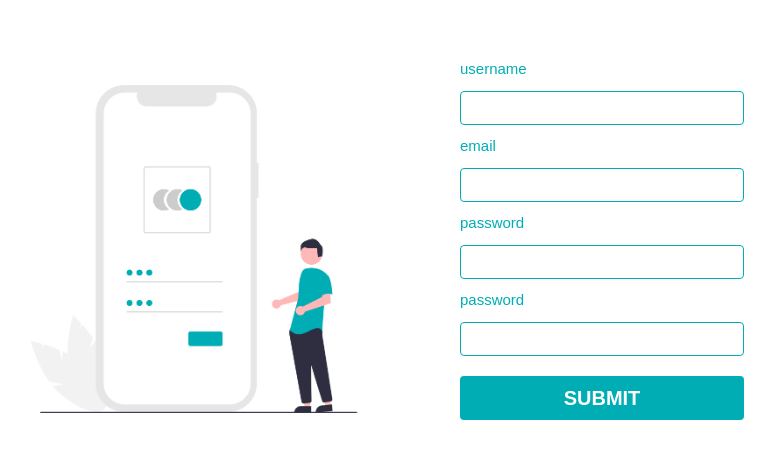
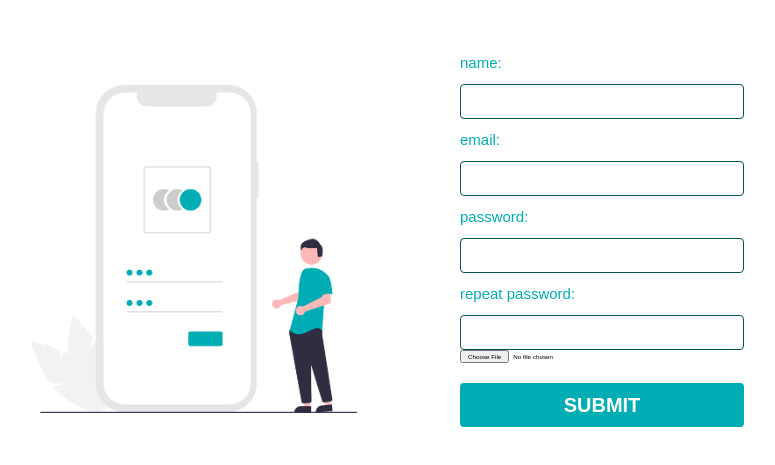
Before and after one commit to hannakozak/event-planner-app, a React (Create React App) app in the folder client/: page /signup in a window 1280 px wide. Shown: the part 151-616 px from the top of the page, without its empty margins (254-1029 px from the left). Built offline with nearby package versions, Linux system fonts and the light colour scheme.

Commit message:
feat: add signup form view

```diff
--- a/client/src/components/SignupForm/SignupForm.styled.ts
+++ b/client/src/components/SignupForm/SignupForm.styled.ts
@@ -1,23 +1,4 @@
 import styled from 'styled-components';
-
-export const InputStyled = styled.input`
-  font-size: ${({ theme }) => theme.fontSize.xxs};
-  border: 1px solid ${({ theme }) => theme.colors.primary3};
-  border-radius: 4px;
-  padding: 0.5rem;
-  font-weight: 500;
-  &:hover,
-  &:active {
-    border: 2px solid ${({ theme }) => theme.colors.primary4};
-  }
-`;
-
-export const LabelStyled = styled.label`
-  font-size: ${({ theme }) => theme.fontSize.xxs};
-  color: ${({ theme }) => theme.colors.primary3};
-  font-weight: 500;
-  margin: 1rem 0;
-`;
 
 export const FormStyled = styled.form`
   display: flex;
--- a/client/src/components/SignupForm/SignupForm.tsx
+++ b/client/src/components/SignupForm/SignupForm.tsx
@@ -1,7 +1,8 @@
 import React from 'react';
 import { useForm } from 'react-hook-form';
 import { Button } from '../Button/Button';
-import { InputStyled, LabelStyled, FormStyled } from './SignupForm.styled';
+import { FormInput } from '../FormInput/FormInput';
+import { FormStyled } from './SignupForm.styled';
 
 export const SignupForm = () => {
   const {
@@ -9,24 +10,62 @@ export const SignupForm = () => {
     handleSubmit,
     formState: { errors },
   } = useForm();
-  const onSubmit = (data) => console.log(data);
+
+  const onSubmit = async (data) => {
+    const location = window.location.hostname;
+    const formData = new FormData();
+
+    formData.append('name', data.name);
+    formData.append('email', data.email);
+    formData.append('password', data.password);
+    formData.append('image', data.image[0]);
+
+    const settings = {
+      method: 'POST',
+      body: formData,
+    };
+    try {
+      const response = await fetch(
+        `http://${location}:8000/api/users/register`,
+        settings,
+      );
+      const responseData = await JSON.stringify(response);
+
+      return responseData;
+    } catch (err) {
+      // Do something for an error here
+      console.log(err);
+    }
+  };
+
   return (
     <FormStyled onSubmit={handleSubmit(onSubmit)}>
-      <LabelStyled htmlFor="name">username</LabelStyled>
-      <InputStyled id="name" {...register('name')} type="text" />
+      <FormInput
+        register={register('name')}
+        name="name"
+        type="text"
+        label="name:"
+      />
+      <FormInput
+        register={register('email')}
+        name="email"
+        type="email"
+        label="email:"
+      />
+      <FormInput
+        register={register('password')}
+        name="password"
+        type="password"
+        label="password:"
+      />
+      <FormInput
+        register={register('repeat_password')}
+        name="repeat_password"
+        type="password"
+        label="repeat password:"
+      />
+      <input type="file" {...register('image')} name="image" />
 
-      <LabelStyled htmlFor="email">email</LabelStyled>
-      <InputStyled id="email" {...register('email')} type="email" />
-
-      <LabelStyled htmlFor="password">password</LabelStyled>
-      <InputStyled id="password" {...register('password')} type="password" />
-
-      <LabelStyled htmlFor="repeat_password">password</LabelStyled>
-      <InputStyled
-        id="repeat_password"
-        {...register('repeat_password')}
-        type="password"
-      />
       <Button type="submit" variant="primary">
         SUBMIT
       </Button>
```
